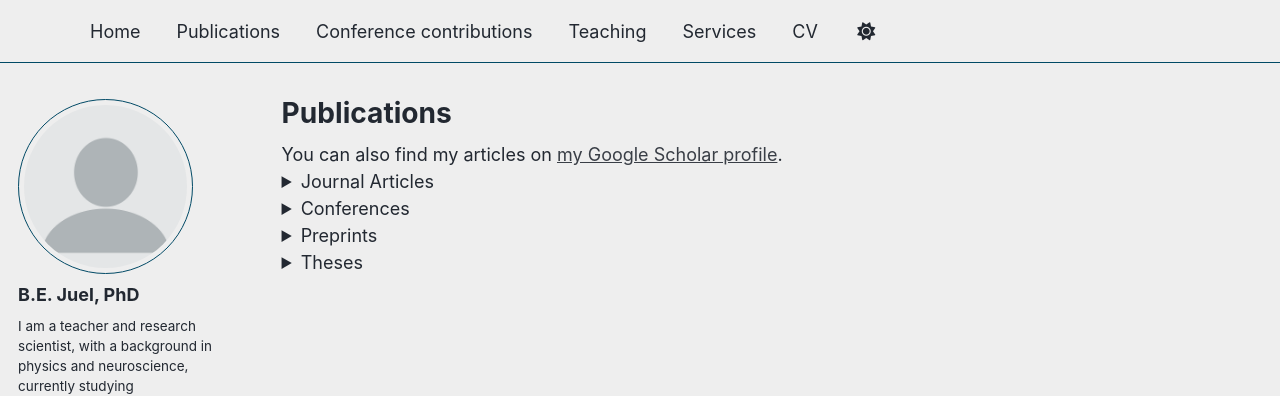
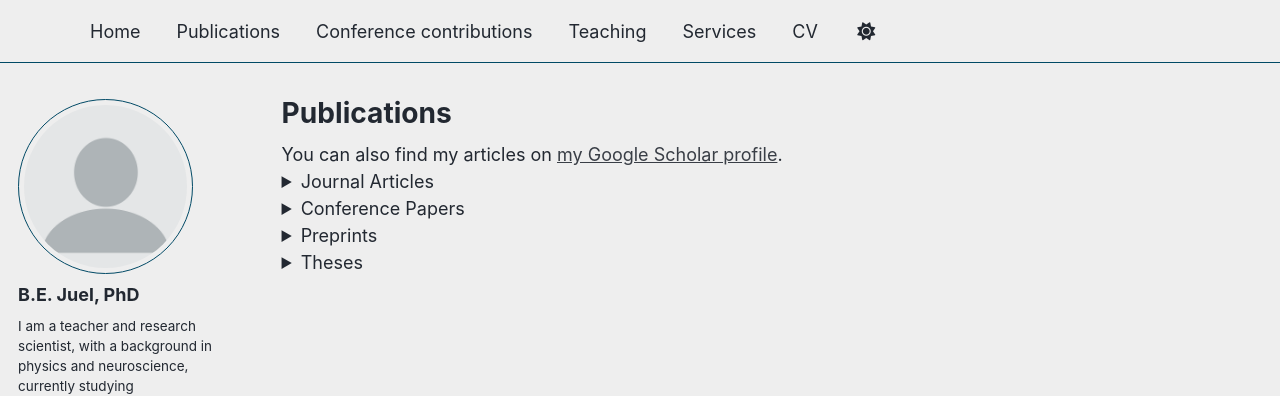
Before and after one commit to bjorneju/bjorneju.github.io, a Jekyll site: the page built from _pages/publications.html, in a window 1280 px wide. Shown: the top 396 px of the page. Built offline with Jekyll 4.4.1, drawn with Linux system fonts in a browser that asks for light colours; some web fonts are replaced; a script bundle is joined from its source files by our own code; library files that are not in the unit come from our copies.

Commit message:
fixed error

```diff
--- a/_config.yml
+++ b/_config.yml
@@ -103,8 +103,6 @@
     title: 'Posters'
   workshops:
     title: 'Workshops etc'
-  conferences:
-    title: 'Conferences'
 
 # Site Settings
 teaser                   :  # filename of teaser fallback teaser image placed in /images/ for social media previews
```
